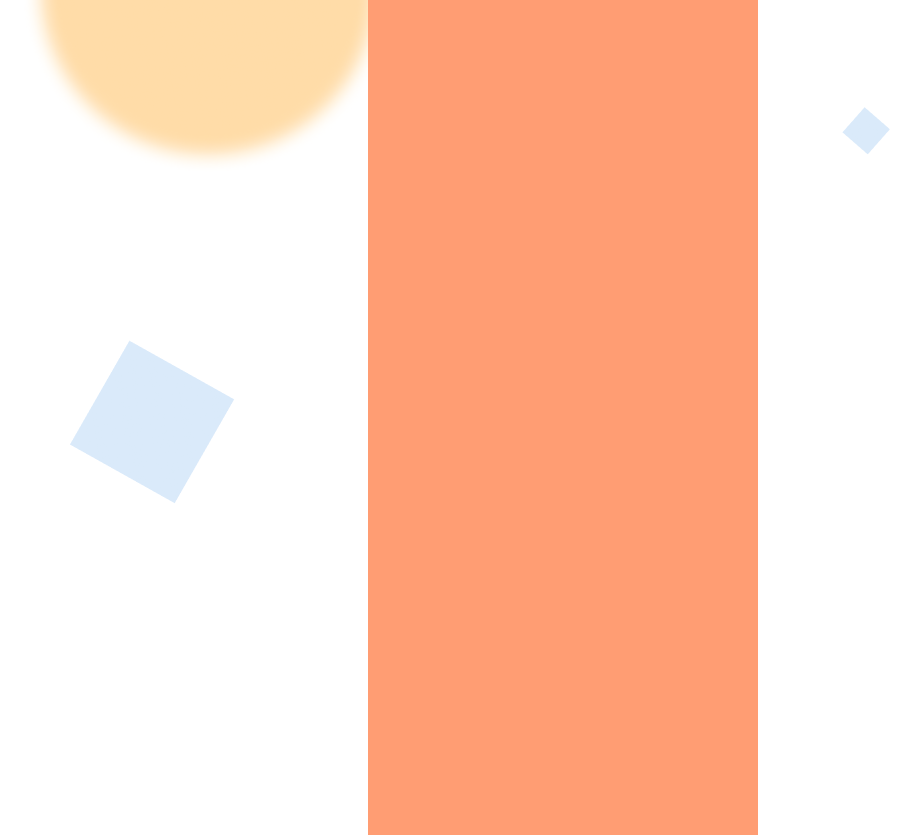
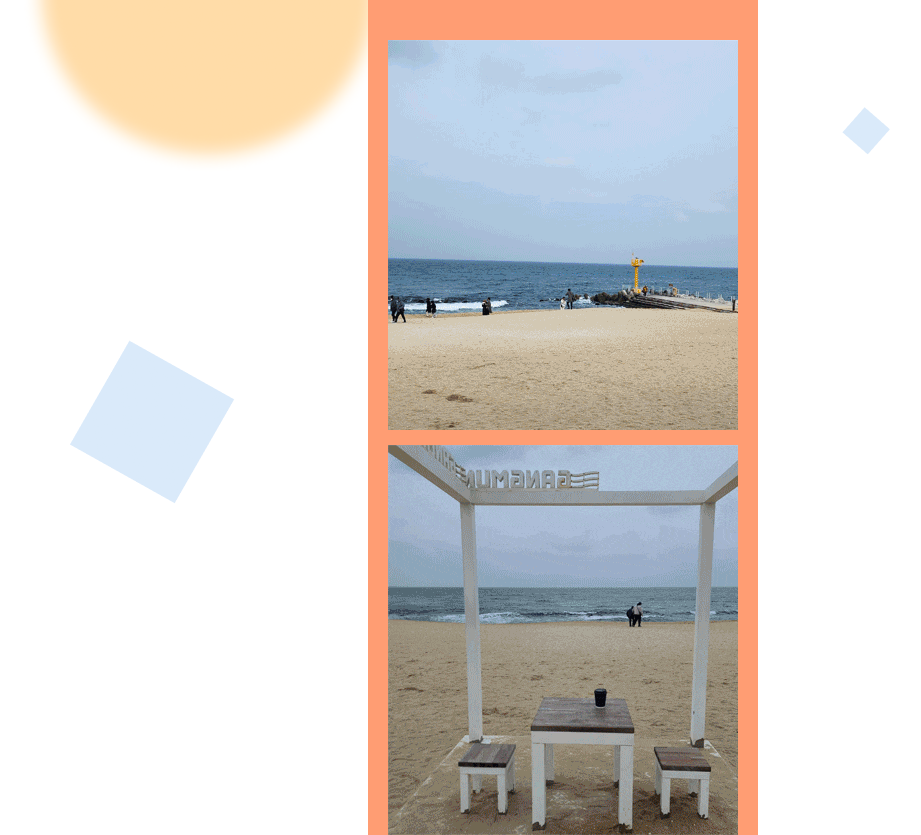
Before and after one commit to homaen/photo, a plain HTML site: page index.html in a window 1280 px wide. Shown: the top 835 px of the page, without its empty margins (77-998 px from the left). Drawn offline with Linux system fonts and the light colour scheme; a web font is replaced by a local one.

Commit message:
Update index.html

```diff
--- a/index.html
+++ b/index.html
@@ -25,17 +25,19 @@
 
             .container {
                 width: 390px;
+                margin-bottom: 50px;
                 background-color: #ff9d73;
                 height: 100%;
             }
 
             .photos {
-                margin-top: 30px;
+                margin-top: 40px;
+
             }
 
             .photo-frame {
                 background-color: white;
-                margin: 15px 200px;
+                margin: 15px 20px;
                 height: 390px;
 
                 background-size: cover;
@@ -186,7 +188,7 @@
                     할아버지 생일 케이크..
                 </span>
             </div>
-             <div
+                <div
                 id="image4"
                 class="photo-frame"
                 onmouseover="hideText(4)"
@@ -196,8 +198,11 @@
                 <span id="desc4" class="photo-description">
                     바다정원에서 가족과 함께
                 </span>
-             </div>
+            </div>
 
+
+
+        </div>
         <div class="footer">
             <p class="f-title">Happy lunch time</p>
             <p class="f-date">2023.01.25</p>
```
